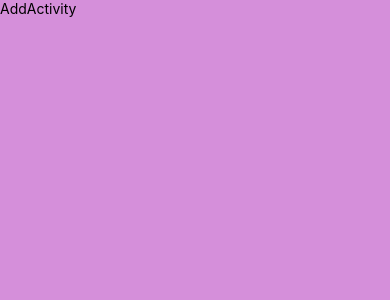
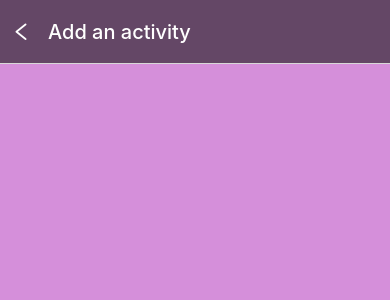
Before and after one commit to JinjingZhang1208/cs5520-assginment2, a React Native app: screen /AddActivity in a window 390 px wide. Shown: the top 300 px of the page. Built offline with nearby package versions, Linux system fonts and the light colour scheme.

Commit message:
update the header style of the add activity screen

```diff
--- a/App.js
+++ b/App.js
@@ -50,6 +50,7 @@ const TabNavigator = () => {
   const navigation = useNavigation();
   return (
     <Tab.Navigator
+    //give the tab bar a style
     screenOptions={{
       tabBarActiveTintColor: Colors.activeBottomBarTab,
       tabBarInactiveTintColor: Colors.inactiveBottomBarTab,
@@ -126,6 +127,7 @@ const TabNavigator = () => {
 
 
 export default function App() {
+
   return (
      <NavigationContainer style ={styles.container}>
       <Stack.Navigator
@@ -133,16 +135,26 @@ export default function App() {
         <Stack.Screen name="Start" component={StartScreen} options={{ headerShown: false }} />
         <Stack.Screen name="AllActivity" component={TabNavigator} options={{ headerShown: false }} />
         <Stack.Screen name="AddActivity" component={AddActivityScreen}
-          options={{
-            headerShown: false,
+          options={({ navigation }) => ({
+            headerShown: true,
+            headerStyle: {
+              backgroundColor: Colors.bottomBar,
+            },
+            title: 'Add an activity',
+            headerTintColor: 'white',
+            headerTitleStyle: {
+              fontSize: 20,
+            },
             headerLeft: () => (
               <TouchableOpacity
-                style={{ marginLeft: 15 }}
+                style={{ marginLeft: 10 }}
                 onPress={() => navigation.goBack()}
               >
-                <AntDesign name="arrowleft" size={24} color={Colors.headerTextColor} />
+                <AntDesign name="left" size={22} color="white" />
               </TouchableOpacity>
-            )}} />
+            )
+          })}
+        />
       </Stack.Navigator>
      </NavigationContainer>
   );
--- a/screens/AddActivity.js
+++ b/screens/AddActivity.js
@@ -4,7 +4,7 @@ import React from 'react'
 export default function AddActivity() {
   return (
     <View>
-      <Text>AddActivity</Text>
+
     </View>
   )
 }
```
